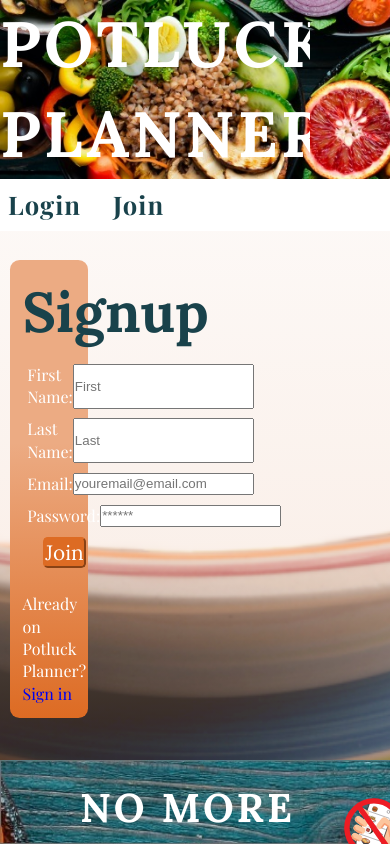
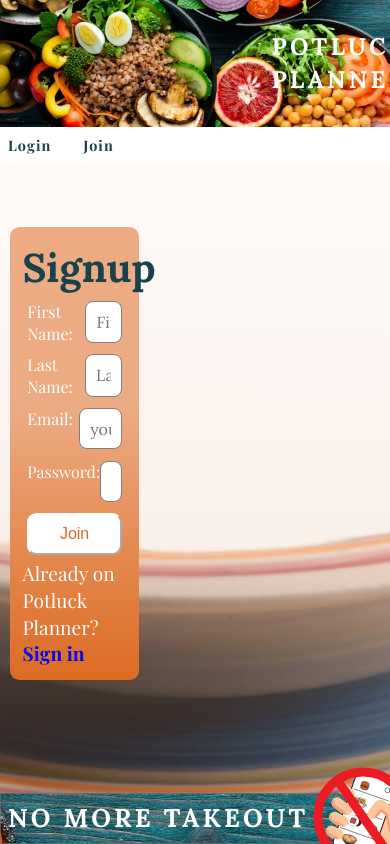
Before and after one commit to hcs847/potluck-planner, a React (Create React App) app in the folder client/: page /signup in a window 390 px wide. Built offline with nearby package versions, Linux system fonts and the light colour scheme.

Commit message:
mobile responsiveness

```diff
--- a/client/src/components/EventForm/index.js
+++ b/client/src/components/EventForm/index.js
@@ -198,7 +198,7 @@ const EventForm = () => {
                     )
                 }
             </div>
-
+            <br />
             <div className="potluckorange">
 
                 {/* change the function from submit to update event when id is available */}
@@ -215,7 +215,7 @@ const EventForm = () => {
                             onChange={handleChangeEventForm}
                         />
                     </div>
-                    <br />
+                    <br /> <br />
                     <div>
                         <label className="potluckform" htmlFor="message">Welcome message for guests</label>
                         <textarea className="forminput"
@@ -226,7 +226,7 @@ const EventForm = () => {
                             onChange={handleChangeEventForm}
                         />
                     </div>
-                    <br />
+                    <br /><br />
                     <div>
                         <label className="potluckform" htmlFor="date">Event date:</label>
                         <input className="forminput"
@@ -237,7 +237,7 @@ const EventForm = () => {
                             onChange={handleChangeEventForm}
                         />
                     </div>
-                    <br />
+                    <br /> <br />
                     <div>
                         <label className="potluckform" className="potluckform" htmlFor="time">Time:</label>
                         <input className="forminput"
@@ -248,7 +248,7 @@ const EventForm = () => {
                             onChange={handleChangeEventForm}
                         />
                     </div>
-                    <br />
+                    <br /><br />
                     <div>
                         <label className="potluckform" htmlFor="location">Location:</label>
                         <input className="forminput"
@@ -259,7 +259,7 @@ const EventForm = () => {
                             onChange={handleChangeEventForm}
                         />
                     </div>
-                    <br />
+                    <br /><br />
                     <p className="potluckformheader" style={{ fontWeight: '700' }}>Dishes to Share:</p>
 
                     {dishInputFields?.map((dishInputField, i) =>
@@ -273,8 +273,8 @@ const EventForm = () => {
                                     value={dishInputField.dishType}
                                     onChange={(e) => handleChangeInputFields(i, e, dishInputFields, setDishInputFields, 'dishes')}
                                 />
-                                <button className="btn" className="btn" type="button" onClick={(e) => handleAddInputFields(e, setDishInputFields, dishInputFields, 'dishType')}><HiPlusCircle /></button>
-                                <button className="btn" type="button" onClick={() => handleRemoveInputFields(i, setDishInputFields, dishInputFields)}><HiMinusCircle /></button>
+                                <button className="btn icon" type="button" onClick={(e) => handleAddInputFields(e, setDishInputFields, dishInputFields, 'dishType')}><HiPlusCircle /></button>
+                                <button className="btn icon" type="button" onClick={() => handleRemoveInputFields(i, setDishInputFields, dishInputFields)}><HiMinusCircle /></button>
                                 <br />
                             </div>
                         )
@@ -292,8 +292,8 @@ const EventForm = () => {
                                     value={guestInputField}
                                     onChange={(e) => handleChangeGuestInputFields(i, e)}
                                 />
-                                <button className="btn" type="button" onClick={(e) => { handleAddGuestInputFields(e) }}><HiUserAdd /></button>
-                                <button className="btn" type="button" onClick={() => { handleRemoveInputFields(i, setGuestInputFields, guestInputFields) }}><HiUserRemove /></button>
+                                <button className="btn icon" type="button" onClick={(e) => { handleAddGuestInputFields(e) }}><HiUserAdd /></button>
+                                <button className="btn icon" type="button" onClick={() => { handleRemoveInputFields(i, setGuestInputFields, guestInputFields) }}><HiUserRemove /></button>
                                 <br />
                             </div>
                         )
--- a/client/src/index.css
+++ b/client/src/index.css
@@ -27,6 +27,14 @@ body {
   flex-direction: column;
   min-height: 100vh;
 }
+
+.blue-background {
+  background-color: var(--blue-grey) !important;
+  color:white !important;
+  font-weight: bolder;
+  font-family: 'Playfair Display'!important;
+}
+
 .flex {
   display: flex;;
 }
@@ -94,6 +102,7 @@ img {
 
 a  {
   text-decoration: none;
+  font-weight: bolder;
 }
 .navlist {
   display: flex;
@@ -211,12 +220,22 @@ a  {
 
 .login-join-background {
   background-image: linear-gradient(0deg,var(--orange) 0%, var(--peach) 60%);
-  max-width: 20vw;
+  max-width: 35%;
     border-radius: 0.6rem;
-  gap: 0.5rem;
     padding: 0.8rem;
-  color:white;
 }
+
+.login-join-field {
+  font:1rem;
+  line-height: 1.375rem;
+  min-height: 2.8rem;
+  padding: 0 .625rem;
+}
+
+.login-switch {
+  font-size: 1.2rem;
+}
+
 
 .recipesbackground {
   background-color: rgba(255, 255, 255, 0.2);
@@ -450,17 +469,23 @@ a.recipe-txt {
   align-content: center;
   margin-top: inherit;
 }  */
-
+label.potluckform {
+  width: 50%;
+}
 input.forminput,
-textarea.forminput {
-
+textarea.forminput ,
+input {
     float: right;
     width: 45%;
     font-family: 'Lora';
     color: rgb(97, 96, 96);
     font-size: 1rem;
-    line-height: 1.3;
     margin-bottom: 0.1rem;
+    border: solid 1px gray;
+    border-radius: 0.5rem;
+    line-height: 1.375rem;
+    min-height: 2.6rem;
+    padding: 0 .625rem;
 }
 
 .title-container {
@@ -541,28 +566,43 @@ h3 {
 .btn {
   border-radius: 0.3rem;
   cursor: pointer;
-  /*margin: 0 0 0 1rem;*/
-  margin: 0 0 0 1rem;
-  /*width: 40%;*/
+  /* margin: 0 0 0 1rem; */
+  border-radius: 0.6rem;
+  width: 100%;
   background-color: white;
   color: var(--orange);
   border-color: white;
-  font-family: 'Lora', serif;
+  font-size: 1rem;
+  line-height: 1.375rem;
+  min-height: 2.6rem;
+  padding: 0 .625rem;
+}
+
+.btn.icon {
+  width: 3rem;
+  color:white;
+  background-color: transparent;
+  font-size: 3rem;
+  padding: 0.2rem;
+  border: none;
+  vertical-align: middle;
 }
 
 .btn:hover {
   font-weight: bold;
 }
 
-.submitbutton, .login-join-button {
+.submitbutton {
   cursor: pointer;
   background-color: var(--orange);
   color: white;
   border-color:  var(--orange);
   font-size: 1.3rem;
   border-radius: .3rem;
-  margin: 0 0 .8rem 1rem;
+  /* margin: 0 0 .8rem 1rem; */
   font-family: 'Lora', serif;
+  padding: 0 .625rem;
+  width: 100%;
 }
 
 .submitbutton:hover {
@@ -654,3 +694,72 @@ footer h2 {
     left: 25%;
     position: absolute;
 }
+
+/* media quries
+=============== */
+
+@media(max-width: 500px) {
+  .navlink {
+    font-size:0.9rem;
+  }
+  h1 {
+    font-size:3.5rem;
+  }
+  h2 {
+    font-size: 2.5rem;;
+  }
+
+  .recipestitle, .potlucktitle, .events-title {
+    font-size: 1.6rem;
+
+  }
+
+  .header h1 {
+    font-size: 1.5em;
+    margin-right: 0.1rem;
+    padding: 0 5% 0 5%;
+    max-width: 35%;
+  }
+  footer h2 {
+    margin-left: 0.5rem;
+    font-size:1.6rem;
+    padding: 2% 0 2% 0;
+  }
+
+  .logo {
+    max-width:30%;
+  }
+
+  .potluckform {
+    font-size: 1rem;
+  }
+
+  .btn.icon {
+    width:2rem;
+    font-size:2rem;
+  }
+
+  form.search-form {
+    max-width:85%;
+  }
+
+  .events-container {
+    width: 95%;
+    margin: 0 auto;
+    top:auto;
+    bottom:auto;
+    right:auto;
+    left:auto;
+    position: relative;
+  }
+
+    .eventlist {
+    line-height: 1.3;
+    font-size: 1rem;
+  }
+  .eventlist > a li {
+    width: 100%;
+    font-size: 1.rem;
+  }
+
+}
--- a/client/src/pages/Login.js
+++ b/client/src/pages/Login.js
@@ -35,7 +35,7 @@ const Login = (event) => {
             <div className="login-join-background flex-col">
                 <h2>Sign In</h2>
                 <form className="form-center flex-col" onSubmit={handleFormSubmit}>
-                    <div>
+                    <div className='login-join-field'>
                         <label htmlFor="email">Email: </label>
                         <input
                             placeholder='youremail@email.com'
@@ -45,12 +45,12 @@ const Login = (event) => {
                             onChange={handleChange}
                         />
                     </div>
-                    <div>
+                    <div className='login-join-field'>
                         <label htmlFor="pwd">Password:</label>
                         <input
                             placeholder='******'
                             name='password'
-                            type='passwrod'
+                            type='password'
                             id='pwd'
                             onChange={handleChange}
                         />
@@ -62,11 +62,11 @@ const Login = (event) => {
 
                     }
                     <div>
-                        <button className='btn' type='submit'>Sign In</button>
+                        <button className='btn blue-background' type='submit'>Sign In</button>
                     </div>
                 </form>
                 <br />
-                <div>
+                <div className='login-switch'>
                     New to Potluck Planner?
                 <Link to='/signup'> Join Now</Link>
                 </div>
--- a/client/src/pages/Signup.js
+++ b/client/src/pages/Signup.js
@@ -37,7 +37,7 @@ const Signup = () => {
             <div className='login-join-background flex-col'>
                 <h2>Signup</h2>
                 <form className='form-center' onSubmit={handleFormSubmit}>
-                    <div>
+                    <div className='login-join-field'>
                         <label htmlFor="firstName">First Name:</label>
                         <input
                             placeholder="First"
@@ -47,7 +47,7 @@ const Signup = () => {
                             onChange={handleChange}
                         />
                     </div>
-                    <div>
+                    <div className='login-join-field'>
                         <label htmlFor="lastName">Last Name:</label>
                         <input
                             placeholder="Last"
@@ -57,7 +57,7 @@ const Signup = () => {
                             onChange={handleChange}
                         />
                     </div>
-                    <div>
+                    <div className='login-join-field'>
                         <label htmlFor="email">Email:</label>
                         <input
                             placeholder="youremail@email.com"
@@ -67,20 +67,20 @@ const Signup = () => {
                             onChange={handleChange}
                         />
                     </div>
-                    <div>
+                    <div className='login-join-field'>
                         <label htmlFor="pwd">Password:</label>
                         <input
                             placeholder="******"
                             name="password"
-                            type="text"
+                            type="password"
                             id="pwd"
                             onChange={handleChange} />
                     </div>
                     <div>
-                        <button className='submitbutton' type="submit">Join</button>
+                        <button className='btn' type="submit">Join</button>
                     </div>
                 </form>
-                <div>
+                <div className='login-switch'>
                     Already on Potluck Planner? <Link to="/login"> Sign in</Link>
                 </div>
             </div>
```
Lines whose indentation alone changed are shown as unchanged.
